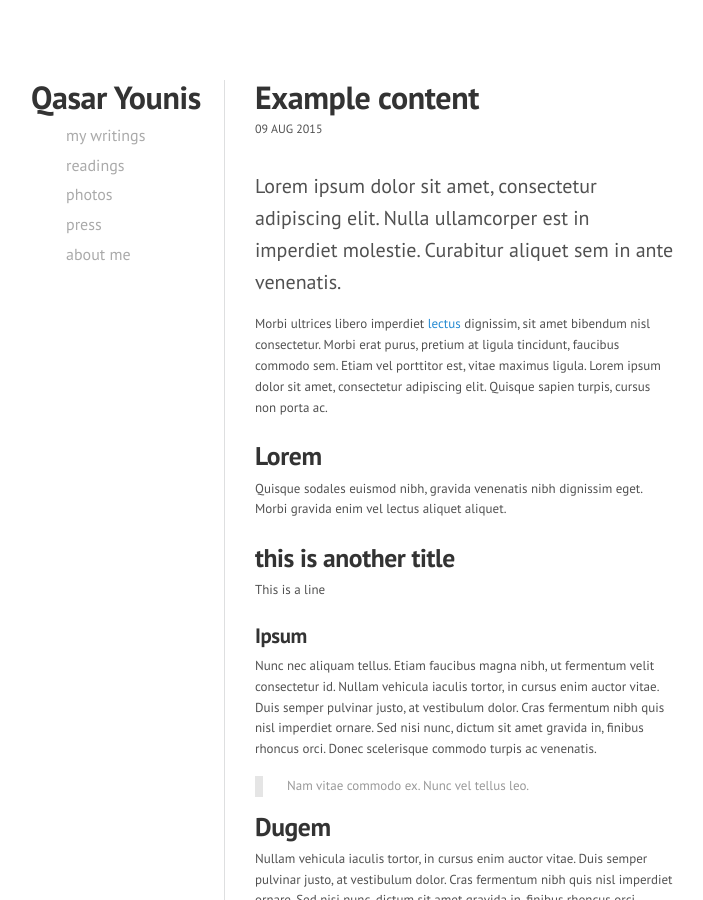
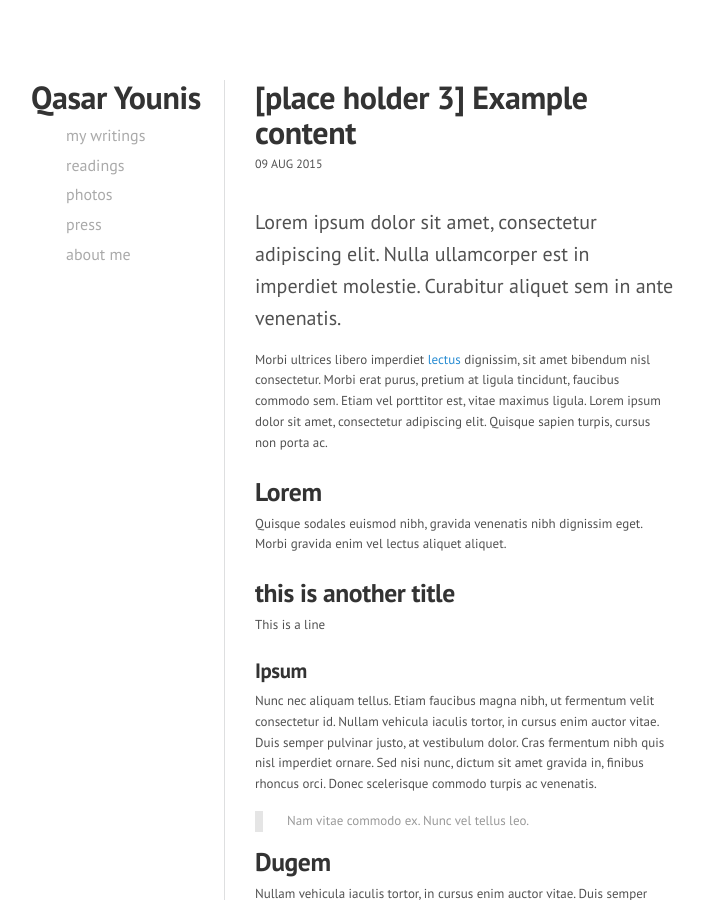
Before and after one commit to qasar/qasar.github.io, a Jekyll site: the page built from _posts/2015-08-09-example-content.md, in a window 1280 px wide and 900 px high. Shown: the whole window, without its empty margins (35-738 px from the left). Built offline with Jekyll 4.4.1, drawn with Linux system fonts in a browser that asks for light colours.

Commit message:
Update 2015-08-09-example-content.md

```diff
--- a/_posts/2015-08-09-example-content.md
+++ b/_posts/2015-08-09-example-content.md
@@ -1,5 +1,5 @@
 ---
-title:        "Example content"
+title:        "[place holder 3] Example content"
 # jekyll-seo-tag
 description:  "A short description of the page's content"
 image:        "http://placehold.it/400x200"
```
